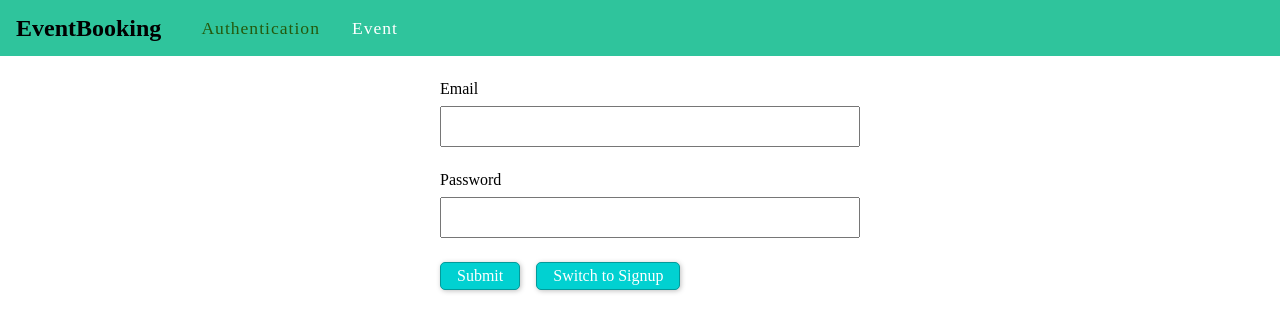
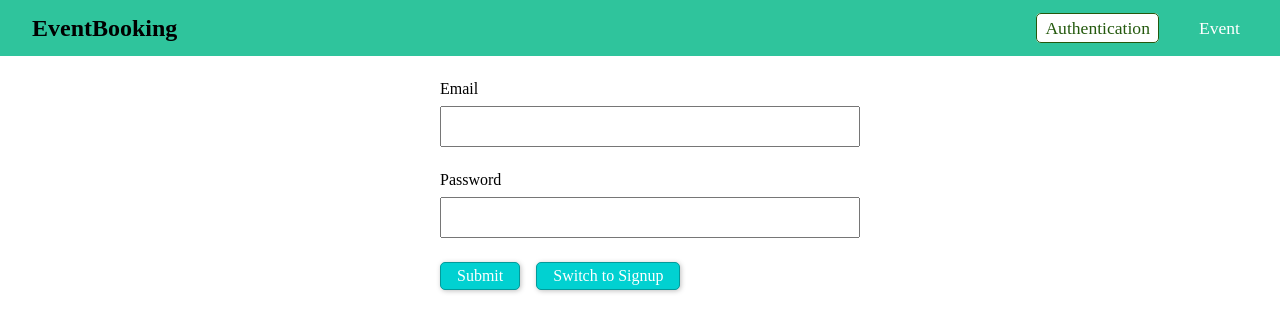
Before and after one commit to olufemi424/eventbooking, a React (Create React App) app in the folder frontend/: page /auth in a window 1280 px wide. Shown: the top 332 px of the page. Built offline with nearby package versions, Linux system fonts and the light colour scheme.

Commit message:
path redirect

```diff
--- a/frontend/src/App.js
+++ b/frontend/src/App.js
@@ -41,12 +41,11 @@ class App extends Component {
             <Navigation />
             <main className="main-content">
               <Switch>
-                {!this.state.token && <Redirect from="/" to="/auth" exact />}
                 {this.state.token && <Redirect from="/" to="/events" exact />}
-                {this.state.token && (
-                  <Redirect from="/auth" to="/events" exact />
-                )}
+                {this.state.token && <Redirect from="/auth" to="/events" />}
+                {this.state.token && <Redirect from="/auth" to="/bookings" />}
                 {!this.state.token && <Route path="/auth" component={Auth} />}
+                {!this.state.token && <Redirect to="/auth" />}
                 <Route path="/events" component={Events} />
                 {this.state.token && (
                   <Route path="/bookings" component={Bookings} />
--- a/frontend/src/components/Navigation/Navigation.css
+++ b/frontend/src/components/Navigation/Navigation.css
@@ -5,8 +5,9 @@
   width: 100%;
   height: 3.5rem;
   background: #2fc49c;
-  padding: 0 1rem;
+  padding: 0 2rem;
   display: flex;
+  justify-content: space-between;
   align-items: center;
 }
 
@@ -16,7 +17,8 @@
 }
 
 .main-navigation__items {
-  margin: 0 0 0 1.5rem;
+  /* margin: 0 0 0 1.5rem; */
+  margin-right: 3rem;
 }
 
 .main-navigation__items ul {
@@ -34,11 +36,28 @@
   text-decoration: none;
   color: #fff;
   font-size: 1.1rem;
-  letter-spacing: 1px;
+  padding: 0.25rem 0.5rem;
+}
+
+.main-navigation__items button {
+  font-size: 1.1rem;
+  font-family: inherit;
+  color: #fff;
+  background-color: #2fc49c;
+  border: none;
+  padding: none;
+  cursor: pointer;
+  outline: none;
 }
 
 .main-navigation__items a:hover,
 .main-navigation__items a:active,
-.main-navigation__items a.active {
+.main-navigation__items a.active,
+.main-navigation__items button:active,
+.main-navigation__items button:hover,
+.main-navigation__items button.active {
+  background-color: #fff;
   color: #24590d;
+  border-radius: 5px;
+  border: 1px solid #24590d;
 }
--- a/frontend/src/components/Navigation/Navigation.js
+++ b/frontend/src/components/Navigation/Navigation.js
@@ -1,4 +1,4 @@
-import React from "react";
+import React, { Fragment } from "react";
 import { NavLink } from "react-router-dom";
 import AutContext from "../../context/auth-context";
 import "./Navigation.css";
@@ -22,9 +22,14 @@ function Navigation(props) {
                 <NavLink to="/events">Event</NavLink>
               </li>
               {context.token && (
-                <li>
-                  <NavLink to="/bookings">Bookings</NavLink>
-                </li>
+                <Fragment>
+                  <li>
+                    <NavLink to="/bookings">Bookings</NavLink>
+                  </li>
+                  <li>
+                    <button onClick={context.logout}> Logout</button>
+                  </li>
+                </Fragment>
               )}
             </ul>
           </nav>
```
